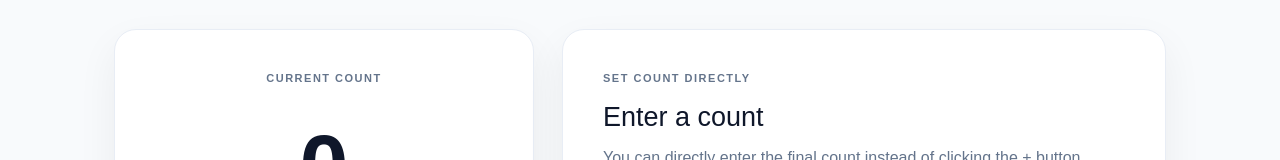
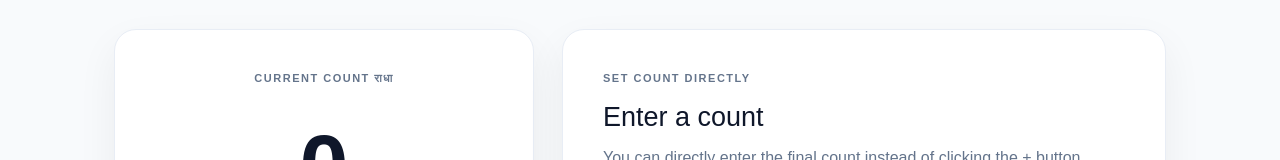
Before and after one commit to forwebdevelopment/couter, a Next.js app: page /dashboard in a window 1280 px wide. Shown: the part 269-429 px from the top of the page. Built offline with nearby package versions, Linux system fonts and the light colour scheme; no server answers; the database is empty; sample sign-in values are in the browser's storage.

Commit message:
updated code

```diff
--- a/app/(counter)/dashboard/page.js
+++ b/app/(counter)/dashboard/page.js
@@ -252,6 +252,7 @@ export default function DashboardPage() {
 
             <span className="label">
               CURRENT COUNT
+                  राधा
             </span>
 
             <div className="counter-number">
```
